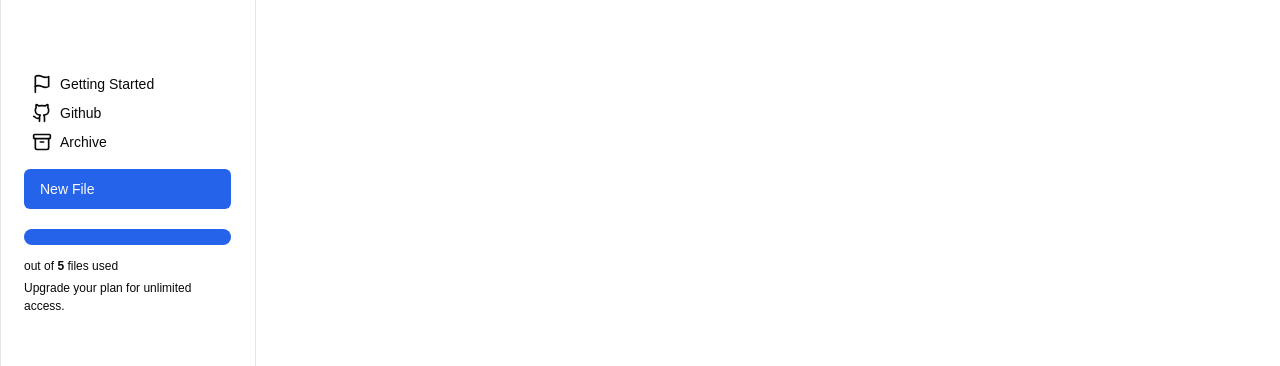
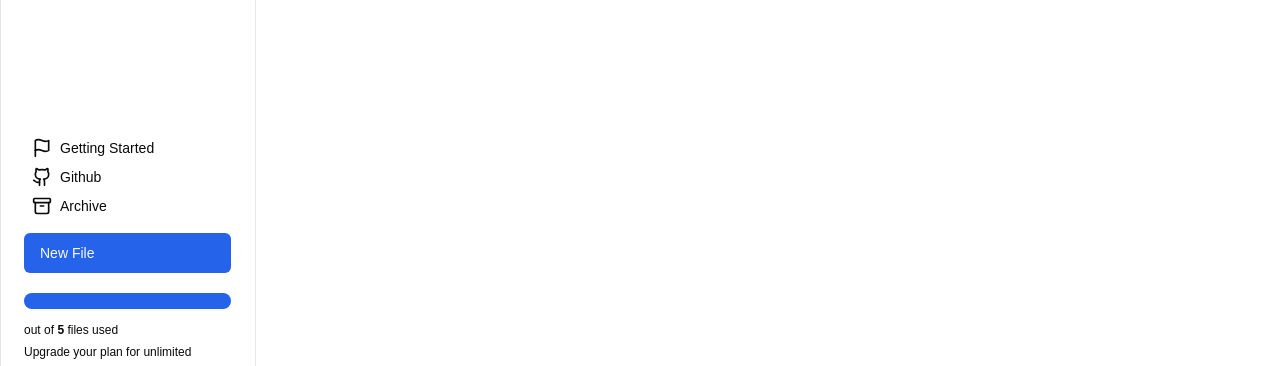
Before and after one commit to kaiwebcode/Ero.io, a Next.js app: page /dashboard in a window 1280 px wide. Shown: the part 434-800 px from the top of the page. Built offline with nearby package versions, Linux system fonts and the light colour scheme; no server answers.

Commit message:
intialize code

```diff
--- a/app/(routes)/dashboard/_components/FileList.tsx
+++ b/app/(routes)/dashboard/_components/FileList.tsx
@@ -90,7 +90,7 @@ function FileList() {
                       </DropdownMenuTrigger>
                       <DropdownMenuContent>
                         <DropdownMenuItem className="gap-3">
-                          <Archive className="h-4 w-4" /> Archive
+                          <Archive className="h-4 w-4" /> Delete
                         </DropdownMenuItem>
                       </DropdownMenuContent>
                     </DropdownMenu>
--- a/app/(routes)/dashboard/_components/SideNav.tsx
+++ b/app/(routes)/dashboard/_components/SideNav.tsx
@@ -70,8 +70,7 @@ function SideNav() {
               }
               />
               </div>
-              <div>
-
+              <div className="mt-60">
             <SideNavBottomSection
               totalFiles={totalFiles}
               onFileCreate={onFileCreate}
@@ -82,15 +81,17 @@ function SideNav() {
       </div>
 
       {/* Desktop Sidebar - visible on medium and larger screens */}
-      <div className="hidden md:flex h-full w-64 fixed p-6 border-r border-gray-200 flex-col">
+      <div className="hidden md:flex h-full w-64 fixed p-6 border-r border-gray-200 flex-col ">
         <SideNavTopSection
           user={user}
           setActiveTeamInfo={(activeTeam: TEAM) => setActiveTeam(activeTeam)}
         />
+        <div className="mt-80">
         <SideNavBottomSection
           totalFiles={totalFiles}
           onFileCreate={onFileCreate}
-        />
+          />
+          </div>
       </div>
     </div>
   );
--- a/app/(routes)/dashboard/_components/SideNavBottomSection.tsx
+++ b/app/(routes)/dashboard/_components/SideNavBottomSection.tsx
@@ -39,7 +39,7 @@ function SideNavBottomSection({ onFileCreate, totalFiles }: any) {
   ];
   const [fileInput, setFileInput] = useState("");
   return (
-    <div className="mt-64">
+    <div >
       {menuList.map((menu, index) => (
         <h2
           key={index}
```
